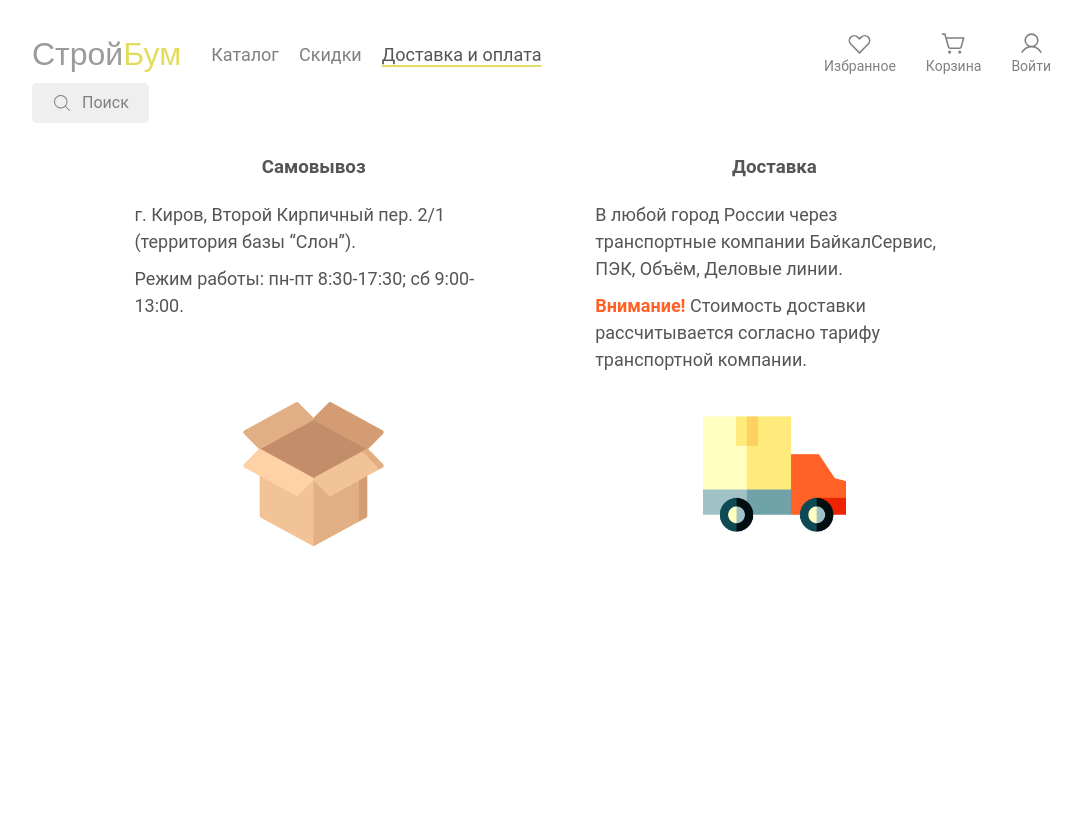
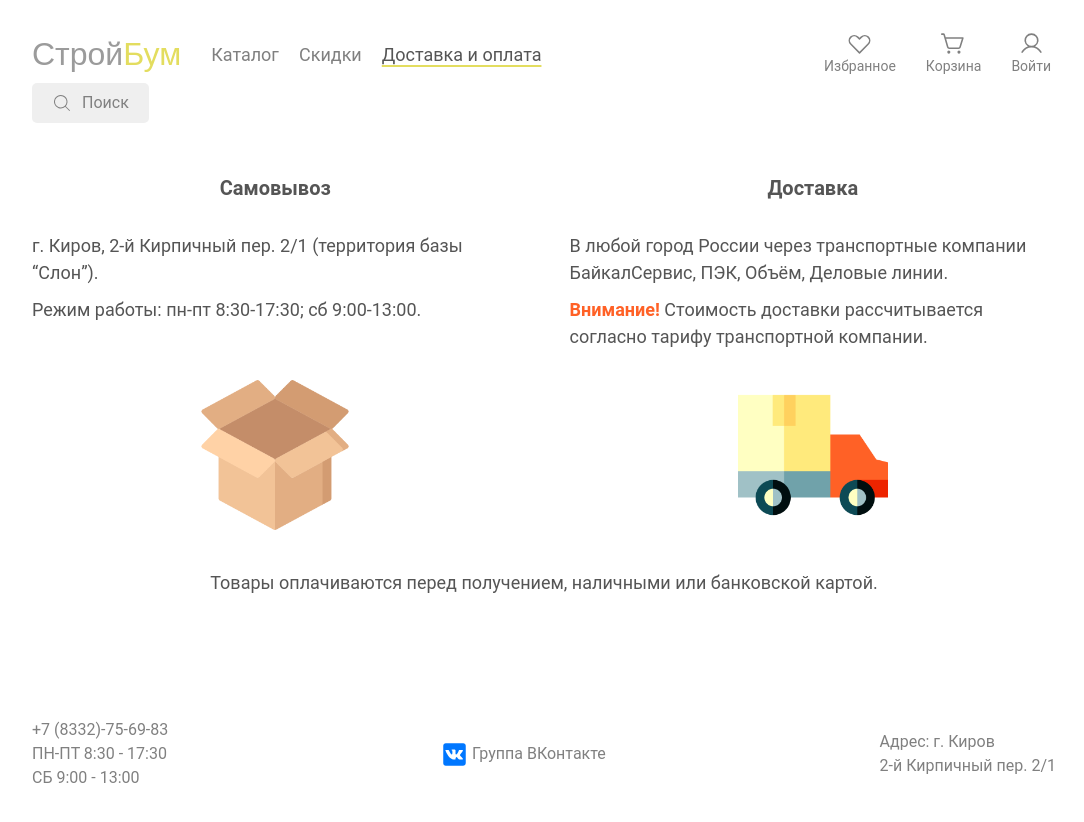
Before and after one commit to kotamikh/StroyBum, a Nuxt app: page /deliveryPayment in a window 1280 px wide. Shown: the top 822 px of the page, without its empty margins (96-1180 px from the left). Built offline with nearby package versions, Linux system fonts and the light colour scheme; a web font is replaced by a local one.

Commit message:
delivery-payment grid

```diff
--- a/components/NavBar.vue
+++ b/components/NavBar.vue
@@ -1,7 +1,7 @@
 <template>
   <div class="navigation-panel">
     <div class="line-1">
-      <NuxtLink to="homepage">
+      <NuxtLink to="/">
         <h1>Строй<span>Бум</span></h1>
       </NuxtLink>
       <div class="nav-menu">
@@ -17,18 +17,18 @@
           <NuxtLink to="favourites"
                     class="nav-icon"
                     :class="{ current : isCurrent('favourites') }">
-            <Icon name="ph:heart-straight" size="25px" class="icon"/>
+            <svg xmlns="http://www.w3.org/2000/svg" width="25" height="25" viewBox="0 0 256 256"><path fill="#808080" d="M223 57a58.07 58.07 0 0 0-81.92-.1L128 69.05l-13.09-12.19A58 58 0 0 0 33 139l89.35 90.66a8 8 0 0 0 11.4 0L223 139a58 58 0 0 0 0-82Zm-11.35 70.76L128 212.6l-83.7-84.92a42 42 0 0 1 59.4-59.4l.2.2l18.65 17.35a8 8 0 0 0 10.9 0l18.65-17.35l.2-.2a42 42 0 1 1 59.36 59.44Z"/></svg>
             <p style="font-size: 14px">Избранное</p>
           </NuxtLink>
           <NuxtLink to="basket"
                     class="nav-icon"
                     :class="{ current : isCurrent('basket') }">
-            <Icon name="ph:shopping-cart-simple" size="25px"/>
+            <svg xmlns="http://www.w3.org/2000/svg" width="25" height="25" viewBox="0 0 256 256"><path fill="#808080" d="M96 216a16 16 0 1 1-16-16a16 16 0 0 1 16 16Zm88-16a16 16 0 1 0 16 16a16 16 0 0 0-16-16Zm47.65-125.65l-28.53 92.71A23.89 23.89 0 0 1 180.18 184H84.07A24.11 24.11 0 0 1 61 166.59L24.82 40H8a8 8 0 0 1 0-16h16.82a16.08 16.08 0 0 1 15.39 11.6L48.32 64H224a8 8 0 0 1 7.65 10.35ZM213.17 80H52.89l23.49 82.2a8 8 0 0 0 7.69 5.8h96.11a8 8 0 0 0 7.65-5.65Z"/></svg>
             <p style="font-size: 14px">Корзина</p>
           </NuxtLink>
           <NuxtLink to="admin-page"
                     class="nav-icon">
-            <Icon name="ph:user" size="25px" color=""/>
+            <svg xmlns="http://www.w3.org/2000/svg" width="25" height="25" viewBox="0 0 256 256"><path fill="#808080" d="M230.92 212c-15.23-26.33-38.7-45.21-66.09-54.16a72 72 0 1 0-73.66 0c-27.39 8.94-50.86 27.82-66.09 54.16a8 8 0 1 0 13.85 8c18.84-32.56 52.14-52 89.07-52s70.23 19.44 89.07 52a8 8 0 1 0 13.85-8ZM72 96a56 56 0 1 1 56 56a56.06 56.06 0 0 1-56-56Z"/></svg>
             <p style="font-size: 14px">Войти</p>
           </NuxtLink>
         </div>
@@ -120,22 +120,20 @@ watch(() => route.name, () => {
             text-decoration-thickness: 2px
             text-decoration-color: var(--yellow)
 
-        a
-          &:hover,
-          &:focus,
-          .current
-            svg,
-            p
-              color: var(--yellow)
-              fill: var(--yellow)
-              stroke: var(--yellow)
-              stroke-width: 10px
-
         .nav-icon
           margin: 0 5px
           display: flex
           align-items: center
           flex-direction: column
+
+          &:hover,
+          &:focus,
+          .current
+            svg > path,
+            p
+              color: var(--yellow)
+              fill: var(--yellow)
+              stroke-width: 10px
 
   .line-2
     .search
--- a/components/TheFooter.vue
+++ b/components/TheFooter.vue
@@ -2,14 +2,17 @@
   <div class="footer">
     <div class="footer-item">
       <p>+7 (8332)-75-69-83</p>
-      <p></p>
+      <p>ПН-ПТ 8:30 - 17:30<br/>
+        СБ 9:00 - 13:00</p>
     </div>
     <div class="footer-item">
-      <p></p>
+      <a href="https://vk.com/stroibum_kirov">
+      <svg xmlns="http://www.w3.org/2000/svg" width="25" height="25" viewBox="0 0 20 20"><path fill="#0077ff" d="M19 17V3c0-1.1-.903-2-2.005-2H3.005C1.855 1 1 1.853 1 3v14c0 1.148.855 2 2.005 2h13.99A2.008 2.008 0 0 0 19 17zm-3.816-5.393s1.132 1.117 1.411 1.635c.008.011.011.021.014.025c.113.19.142.34.085.45c-.094.183-.414.275-.523.283h-1.999c-.14 0-.43-.036-.782-.279c-.27-.188-.537-.499-.797-.802c-.388-.45-.724-.84-1.062-.84a.383.383 0 0 0-.126.021c-.257.082-.583.447-.583 1.422c0 .305-.24.479-.41.479h-.916c-.312 0-1.937-.109-3.376-1.628c-1.766-1.86-3.352-5.591-3.366-5.624c-.1-.241.107-.372.332-.372h2.02c.271 0 .358.164.42.311c.07.167.334.841.766 1.599c.703 1.233 1.136 1.735 1.481 1.735a.378.378 0 0 0 .184-.049c.451-.249.367-1.857.347-2.189c0-.063-.001-.719-.231-1.034c-.166-.228-.447-.315-.617-.348a.738.738 0 0 1 .266-.226C8.031 6.022 8.588 6 9.142 6h.308c.601.008.757.047.974.102c.439.105.448.39.409 1.36c-.011.276-.023.589-.023.956c0 .079-.003.166-.003.256c-.014.496-.03 1.057.32 1.287a.289.289 0 0 0 .151.044c.122 0 .487 0 1.476-1.697c.435-.749.77-1.633.793-1.699a.528.528 0 0 1 .148-.183a.347.347 0 0 1 .166-.039h2.375c.26 0 .436.039.469.138c.057.159-.011.644-1.096 2.11l-.483.64c-.984 1.288-.984 1.354.058 2.332z"/></svg>
+        Группа ВКонтакте</a>
     </div>
     <div class="footer-item">
-      <p></p>
-      <p></p>
+      <p>Адрес: г. Киров<br/>
+        2-й Кирпичный  пер. 2/1</p>
     </div>
   </div>
 </template>
@@ -20,6 +23,20 @@ export default {
 }
 </script>
 
-<style scoped>
+<style scoped lang="sass">
+.footer
+  width: inherit
+  bottom: 10px
+  display: flex
+  position: fixed
+  color: var(--grey)
+  align-items: center
+  justify-content: space-between
+
+  .footer-item
+    a
+      gap: 5px
+      display: flex
+      align-items: center
 
 </style>
--- a/layouts/defaultlayout.vue
+++ b/layouts/defaultlayout.vue
@@ -1,7 +1,8 @@
 <template>
   <div class="content">
-   <NavBar/>
+    <NavBar/>
     <slot/>
+    <TheFooter/>
   </div>
 </template>
 
--- a/pages/deliveryPayment.vue
+++ b/pages/deliveryPayment.vue
@@ -1,22 +1,25 @@
 <template>
   <div class="delivery-methods">
     <div class="method">
-      <h3>Самовывоз</h3>
-      <div class="method-text">
-        <p>г. Киров, Второй Кирпичный пер. 2/1
+      <h3 style="grid-area: 1 / 1 / 2 / 2">Самовывоз</h3>
+      <div class="method-text" style="grid-area: 2 / 1 / 3 / 2">
+        <p>г. Киров, 2-й Кирпичный пер. 2/1
           (территория базы “Слон”).</p>
         <p>Режим работы: пн-пт 8:30-17:30;
           сб 9:00-13:00.</p>
       </div>
-      <img :src="pickup" alt="самовывоз" style="width: 40%; margin: auto"/>
+      <img :src="pickup" alt="самовывоз" style="max-width: 150px; margin: auto; grid-area: 3 / 1 / 4 / 2"/>
     </div>
     <div class="method">
-      <h3>Доставка</h3>
-      <div class="method-text">
+      <h3 style="grid-area: 1 / 2 / 2 / 3">Доставка</h3>
+      <div class="method-text"  style="grid-area: 2 / 2 / 3 / 3">
         <p>В любой город России через транспортные компании БайкалСервис, ПЭК, Объём, Деловые линии.</p>
         <p><span>Внимание!</span> Стоимость доставки рассчитывается согласно тарифу транспортной компании.</p>
       </div>
-      <img :src="delivery" alt="доставка" style="width: 40%; margin: auto">
+      <img :src="delivery" alt="доставка" style="max-width: 150px; margin: auto;grid-area: 3 / 2 / 4 / 3">
+    </div>
+    <div class="payment">
+      <p  style="grid-area: 4 / 1 / 5 / 3">Товары оплачиваются перед получением, наличными или банковской картой.</p>
     </div>
   </div>
 
@@ -30,21 +33,25 @@ import delivery from '@/assets/доставка.png'
 
 <style scoped lang="sass">
 .delivery-methods
-  display: flex
-  align-items: stretch
-  justify-content: space-evenly
+  display: grid
+  height: content-box
+  margin-top: 50px
+  grid-gap: 5%
+  grid-template-rows: max-content
+  grid-template-columns: repeat(2, 1fr)
 
   .method
-    width: 35%
-    display: grid
-    grid-template-rows: 0.5fr 2fr 2fr
+    display: contents
 
     h3
       font-weight: bold
       color: var(--grey)
       text-align: center
-      margin-bottom: 20px
+      margin-bottom: 10px
+      font-size: calc((100vw - 320px) / (1280 - 320) * (20 - 16) + 16px)
 
+    .method-text:first-child
+      text-align: center
     p
       color: var(--grey)
       margin-bottom: 10px
@@ -53,4 +60,13 @@ import delivery from '@/assets/доставка.png'
       span
         font-weight: bold
         color: #FF6126
+
+  .payment
+    display: contents
+    p
+      color: var(--grey)
+      margin: 20px 0
+      text-align: center
+      font-size: calc((100vw - 320px) / (1280 - 320) * (18 - 16) + 16px)
+
 </style>
```
Also changed, not shown: pages/index.vue (renamed from pages/homepage.vue).
